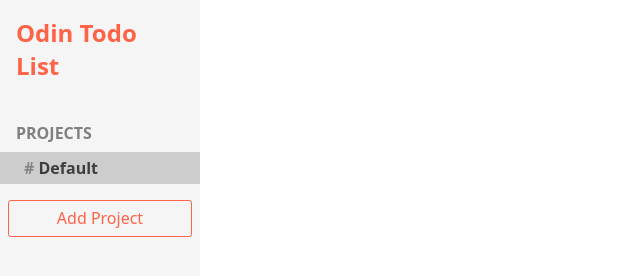
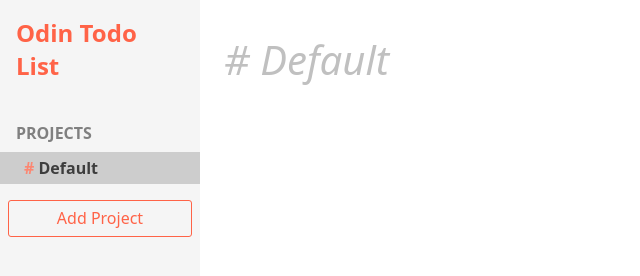
Before and after one commit to rimanz/odin-todo-list, a website built with webpack: page src/template.html in a window 1280 px wide. Shown: the whole page, without its empty margins (0-640 px from the left). Built offline with nearby package versions, Linux system fonts and the light colour scheme.

Commit message:
feat: add functionality to project navigation
- Added yet blank project view page
- Added handlers for project navigation in the sidebar

```diff
--- a/src/index.js
+++ b/src/index.js
@@ -1,6 +1,8 @@
 import "./styles/index.css";
+import createProjectDetails from "./ui/projectDetails.js";
 import createSidebar from "./ui/sidebar.js";
 
 const root = document.querySelector("#root");
 
 createSidebar();
+createProjectDetails();
--- a/src/projectManager.js
+++ b/src/projectManager.js
@@ -2,6 +2,15 @@ import createProject from "./project.js";
 import createTodo from "./todo.js";
 
 let projects = [{ id: "default", name: "Default", todos: [] }];
+let activeProjectId = "default";
+
+export function getActiveProjectId() {
+  return activeProjectId;
+}
+
+export function setActiveProjectId(projectId) {
+  activeProjectId = projectId;
+}
 
 export function addProject(projectName) {
   if (!projectName) {
--- /dev/null
+++ b/src/styles/projectView.css
@@ -0,0 +1,20 @@
+.project-view {
+  padding: 1rem 1.5rem;
+  order: 1;
+}
+
+.project-view header {
+  padding-block: 1rem;
+}
+
+.project-name {
+  font-size: 2.5rem;
+  font-weight: 400;
+  font-style: italic;
+  text-transform: capitalize;
+  color: silver;
+}
+
+.project-name::before {
+  content: "# ";
+}
--- a/src/styles/sidebar.css
+++ b/src/styles/sidebar.css
@@ -15,7 +15,7 @@
   padding-block: 1rem;
 }
 
-.section-heading {
+.sidebar-group .section-heading {
   font-size: 1rem;
   font-weight: 700;
   color: grey;
@@ -24,6 +24,7 @@
 }
 
 .sidebar-item {
+  list-style-type: none;
   line-height: 2rem;
   padding-left: 1.5rem;
 }
@@ -31,7 +32,7 @@
 .sidebar-item::before {
   content: "# ";
   opacity: 0.5;
-  font-weight: 700;
+  font-weight: 400;
 }
 
 .sidebar-item:hover {
@@ -46,6 +47,12 @@
   background-color: silver;
 }
 
+.active::before {
+  font-weight: 900;
+  color: tomato;
+  opacity: 1;
+}
+
 .add-project-btn {
   font: inherit;
   font-weight: 500;
@@ -56,6 +63,7 @@
   margin: 0 0.5rem;
   border: 1px solid;
   border-radius: 3px;
+  outline-color: tomato;
 }
 
 .add-project-btn:hover {
--- a/src/ui/layout.js
+++ b/src/ui/layout.js
@@ -60,7 +60,7 @@ export function createItemGroup(options) {
 
   const itmeContainer = createNode({
     tag: options.isOrderedGroup ? "ol" : "ul",
-    classNames: "container",
+    classNames: "item-container",
     parent: section,
   });
 
--- /dev/null
+++ b/src/ui/projectDetails.js
@@ -0,0 +1,27 @@
+import { getActiveProjectId, getProjectById } from "../projectManager.js";
+import "../styles/projectView.css";
+import { createNode } from "./layout.js";
+
+const projectView = createNode({
+  tag: "section",
+  classNames: "project-view",
+  textContent: "",
+});
+
+export default function createProjectDetails() {
+  const activeProject = getProjectById(getActiveProjectId());
+  projectView.textContent = "";
+
+  // Header:
+  const header = createNode({
+    tag: "header",
+    parent: projectView,
+  });
+
+  createNode({
+    tag: "h2",
+    textContent: activeProject.name,
+    classNames: "project-name",
+    parent: header,
+  });
+}
--- a/src/ui/sidebar.js
+++ b/src/ui/sidebar.js
@@ -1,16 +1,24 @@
-import { addProject, getProjects } from "../projectManager.js";
+import {
+  addProject,
+  getActiveProjectId,
+  getProjects,
+  setActiveProjectId,
+} from "../projectManager.js";
 import "../styles/sidebar.css";
 import { createItemGroup, createNode } from "./layout.js";
+import createProjectDetails from "./projectDetails.js";
 
 function listProjects(parent) {
   const projects = getProjects();
+  const activeId = getActiveProjectId();
 
   parent.textContent = "";
   projects.forEach((project, index) => {
     createNode({
       tag: "li",
-      classNames: "sidebar-item" + (index === 0 ? " active" : ""),
+      classNames: "sidebar-item" + (project.id === activeId ? " active" : ""),
       textContent: project.name,
+      attributes: { "data-id": project.id },
       parent,
     });
   });
@@ -34,6 +42,17 @@ export default function createSidebar() {
     parent: sidebar,
   });
 
+  itemGroup.addEventListener("click", (e) => {
+    const item = e.target.closest(".sidebar-item");
+
+    if (item) {
+      setActiveProjectId(item.dataset.id);
+    }
+
+    listProjects(itemGroup);
+    createProjectDetails();
+  });
+
   listProjects(itemGroup);
 
   // Add Project button:
```
